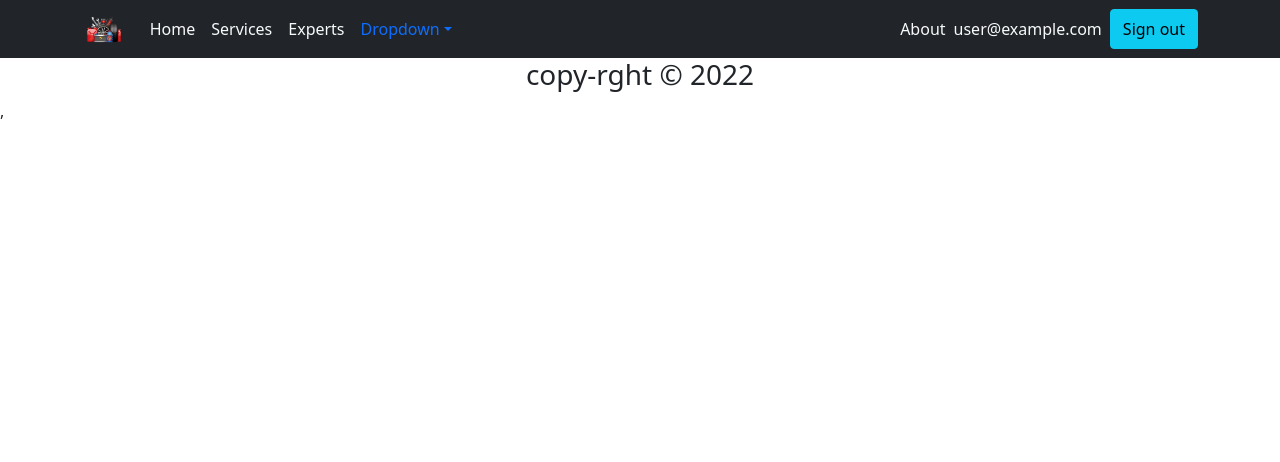
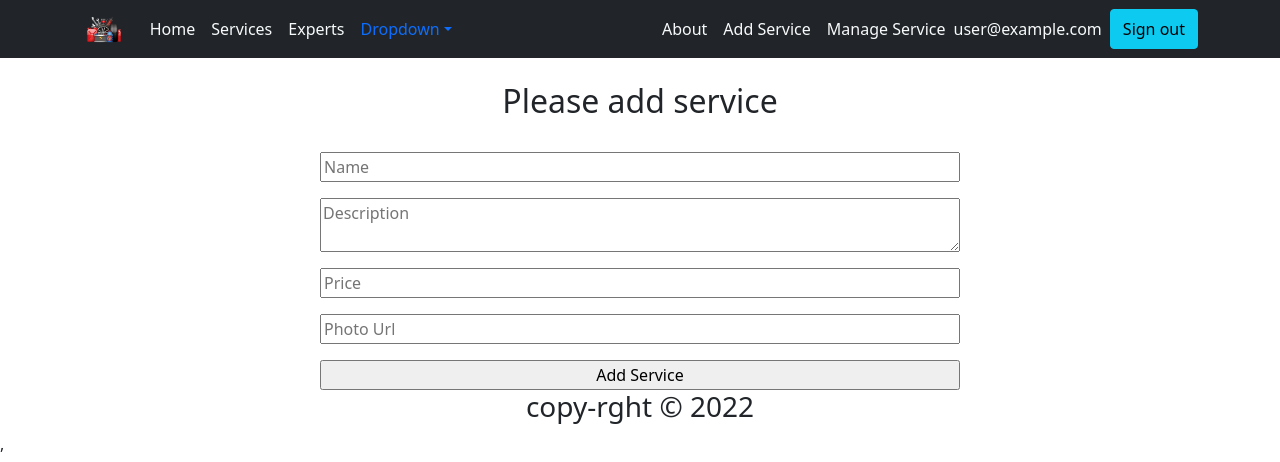
Before and after one commit to Sadnan-2019/ginious-car-service, a React (Create React App) app: page /addservice in a window 1280 px wide. Shown: the top 462 px of the page. Built offline with nearby package versions, Linux system fonts and the light colour scheme; no server answers; sample sign-in values are in the browser's storage.

Commit message:
node with react

```diff
--- a/package.json
+++ b/package.json
@@ -15,6 +15,7 @@
     "react-firebase-hooks": "^5.0.3",
     "react-helmet": "^6.1.0",
     "react-helmet-async": "^1.3.0",
+    "react-hook-form": "^7.30.0",
     "react-router-dom": "^6.3.0",
     "react-scripts": "5.0.1",
     "react-toastify": "^8.2.0",
--- /dev/null
+++ b/react-google-map/package.json
@@ -0,0 +1,5 @@
+{
+  "name": "react-google-map",
+  "version": "0.1.0",
+  "private": true
+}
--- a/src/App.js
+++ b/src/App.js
@@ -2,10 +2,12 @@
 import { Route, Routes } from "react-router-dom";
 import "./App.css";
 import About from "./Pages/About/About";
+import AddService from "./Pages/AddService/AddService";
 import Checkout from "./Pages/Checkout/Checkout/Checkout";
 import Home from "./Pages/Home/Home/Home";
 import Login from "./Pages/Login/Login/Login";
 import Register from "./Pages/Login/Register/Register";
+import ManageService from "./Pages/ManageService/ManageService";
 import ServicesDetails from "./Pages/ServicesDetails/ServicesDetails";
 import Footer from "./Pages/Shared/Footer/Footer";
 import Header from "./Pages/Shared/Header/Header";
@@ -17,10 +19,16 @@ function App() {
       <Header></Header>
       <Routes>
         <Route path="/"   element={<RequireAuth><Home /></RequireAuth>}></Route>
-        <Route path="/home"   element={<RequireAuth><Home /></RequireAuth>}></Route>
+        <Route path="/home"   element={<Home />}></Route>
         <Route path="/register"   element={<Register />}></Route>
         <Route path="/checkout" element={<RequireAuth>
           <Checkout></Checkout>
+        </RequireAuth>}></Route>
+        <Route path="/addservice" element={<RequireAuth>
+          <AddService></AddService>
+        </RequireAuth>}></Route>
+        <Route path="/manage" element={<RequireAuth>
+           <ManageService></ManageService>
         </RequireAuth>}></Route>
         <Route path="/login"   element={<Login />}></Route>
         <Route path="/service/:serviceId" element={<ServicesDetails/>}></Route>
--- /dev/null
+++ b/src/Pages/AddService/AddService.js
@@ -0,0 +1,51 @@
+import React from "react";
+import { useForm } from "react-hook-form";
+
+const AddService = () => {
+  const { register, handleSubmit } = useForm();
+  const onSubmit = (data, e) => {
+
+    e.target.reset();
+
+
+
+          console.log(data)
+
+          const url =`http://localhost:5000/service`
+          fetch(url,{
+
+                    method : "POST",
+                    headers:{
+
+                              "content-type" : "application/json"
+                    },
+
+                    body:JSON.stringify(data)
+          })
+          .then(res =>res.json())
+          .then(result =>{
+                    console.log(result)
+
+
+          })
+
+
+
+
+};
+  return (
+    <div>
+      <h2 className="text-center py-4">Please add service</h2>
+
+      <form className="w-50 mx-auto d-flex flex-column" onSubmit={handleSubmit(onSubmit)}>
+        <input placeholder="Name" className="mb-3" {...register("name", { required: true, maxLength: 20 })} />
+        <textarea placeholder="Description" className="mb-3"  {...register("description")} />
+        <input placeholder="Price" className="mb-3"  type="number" {...register("price")} />
+        <input placeholder="Photo Url" className="mb-3"  type="text" {...register("img")} />
+        <input type="submit" value="Add Service" />
+      </form>
+    </div>
+  );
+};
+
+export default AddService;
--- a/src/Pages/Home/Service/Service.js
+++ b/src/Pages/Home/Service/Service.js
@@ -3,7 +3,7 @@ import { useNavigate } from 'react-router-dom';
 import './Service.css'
 
 const Service = ({service}) => {
-          const {id,name,price,img,description} = service;
+          const {_id,name,price,img,description} = service;
           const navigate = useNavigate()
 
 
@@ -18,7 +18,7 @@ const Service = ({service}) => {
                            <h3>{name}</h3>
                            <h5>Price:{price}</h5>
                            <p><small>{description}</small></p>
-                           <button onClick={()=>handleSingleBookDetails(id)}>Book Service</button>
+                           <button onClick={()=>handleSingleBookDetails(_id)}>Book Service</button>
                     </div>
           );
 };
--- a/src/Pages/Home/Services/Services.js
+++ b/src/Pages/Home/Services/Services.js
@@ -8,7 +8,7 @@ const Services = () => {
 
           useEffect(()=>{
 
-                    fetch(`services.json`)
+                    fetch(`http://localhost:5000/service`)
                     .then(res => res.json())
                     .then(data =>setServices(data))
           },[])
@@ -22,7 +22,7 @@ const Services = () => {
 
       {
                 services.map(service=><Service
-                key={service.id}
+                key={service._id}
                 service={service}
 
                 ></Service>)
--- /dev/null
+++ b/src/Pages/ManageService/ManageService.js
@@ -0,0 +1,42 @@
+import React from "react";
+import useServices from "../../hooks/UseServices";
+
+const ManageService = () => {
+  const [services, setServices] = useServices();
+
+  const handleDelete = (id) => {
+    const proceed = window.confirm("are you sure for delete");
+    if (proceed) {
+      const url = `http://localhost:5000/service/${id}`;
+
+      fetch(url, {
+        method: "DELETE",
+      })
+        .then((res) => res.json())
+        .then((data) => {
+          if (data.deletedCount > 0) {
+            const remining = services.filter((service) => service._id !== id);
+            setServices(remining);
+          }
+          console.log(data);
+        });
+    }
+  };
+  return (
+    <div className="App">
+      <h1>Manage service</h1>
+
+      {services.map((service) => (
+        <div key={service._id}>
+          <h5>
+            {service.name}
+
+            <button onClick={() => handleDelete(service._id)}>X</button>
+          </h5>
+        </div>
+      ))}
+    </div>
+  );
+};
+
+export default ManageService;
--- a/src/Pages/ServicesDetails/ServicesDetails.js
+++ b/src/Pages/ServicesDetails/ServicesDetails.js
@@ -1,9 +1,19 @@
-import React from "react";
+import React, { useEffect, useState } from "react";
 import { Link, useParams } from "react-router-dom";
 import Checkout from "../Checkout/Checkout/Checkout";
 
 const ServicesDetails = () => {
-  const { serviceId,name } = useParams();
+  const { serviceId } = useParams();
+
+  const [service,setService] = useState({});
+
+  useEffect(()=>{
+
+    const url=`http://localhost:5000/service/${serviceId}`
+    fetch(url)
+    .then(res => res.json())
+    .then(data => setService(data))
+  },[])
   return (
     <div>
 
@@ -12,10 +22,7 @@ const ServicesDetails = () => {
       {/* <h4>this is services details{name}</h4> */}
       <h4>this is services details{serviceId}</h4>
       <p>
-        Lorem ipsum dolor sit amet, consectetur adipisicing elit. Accusamus
-        molestias, dicta possimus corporis natus sequi modi iure voluptates sit,
-        amet voluptatum, culpa corrupti hic! Deleniti aut ex officiis
-        dignissimos doloremque?
+       Name:{service.name}
       </p>
                          <h2>Now Checkout </h2>
                          <Link to="/checkout">
--- a/src/Pages/Shared/Header/Header.js
+++ b/src/Pages/Shared/Header/Header.js
@@ -62,6 +62,20 @@ const Header = () => {
               <Nav.Link as={Link} to="/about" className="text-light">
                 About
               </Nav.Link>
+
+                {
+                  user &&
+                 <>
+                  <Nav.Link as={Link} to="/addservice" className="text-light">
+                  Add Service
+                </Nav.Link>
+                <Nav.Link as={Link} to="/manage" className="text-light">
+                  Manage Service
+                </Nav.Link>
+                 </>
+                }
+
+
               <div className="d-flex align-items-center me-2">
                 {" "}
                 <span>{user ? user?.email : ""}</span>
--- a/src/RequireAuth/RequireAuth.js
+++ b/src/RequireAuth/RequireAuth.js
@@ -23,7 +23,8 @@ const RequireAuth = ({ children }) => {
   if (!user) {
     return <Navigate to="/login" state={{ from: location }} replace />;
   }
-  if (!user.emailVerified) {
+  console.log(user)
+  if ( user.providerData[0]?.providerId === "password" && !user.emailVerified) {
     return (
       <div className="App">
         <h3 className="text-danger">Your email is not verified</h3>
--- /dev/null
+++ b/src/hooks/UseServices.js
@@ -0,0 +1,15 @@
+import { useEffect, useState } from "react";
+
+const useServices = () => {
+  const [services, setServices] = useState([]);
+
+  useEffect(() => {
+    fetch(`http://localhost:5000/service`)
+      .then((res) => res.json())
+      .then((data) => setServices(data));
+  }, []);
+
+  return [services, setServices];
+};
+
+export default useServices;
```
Also changed, not shown: 1 other file (tests, documents, lock files or other folders).
